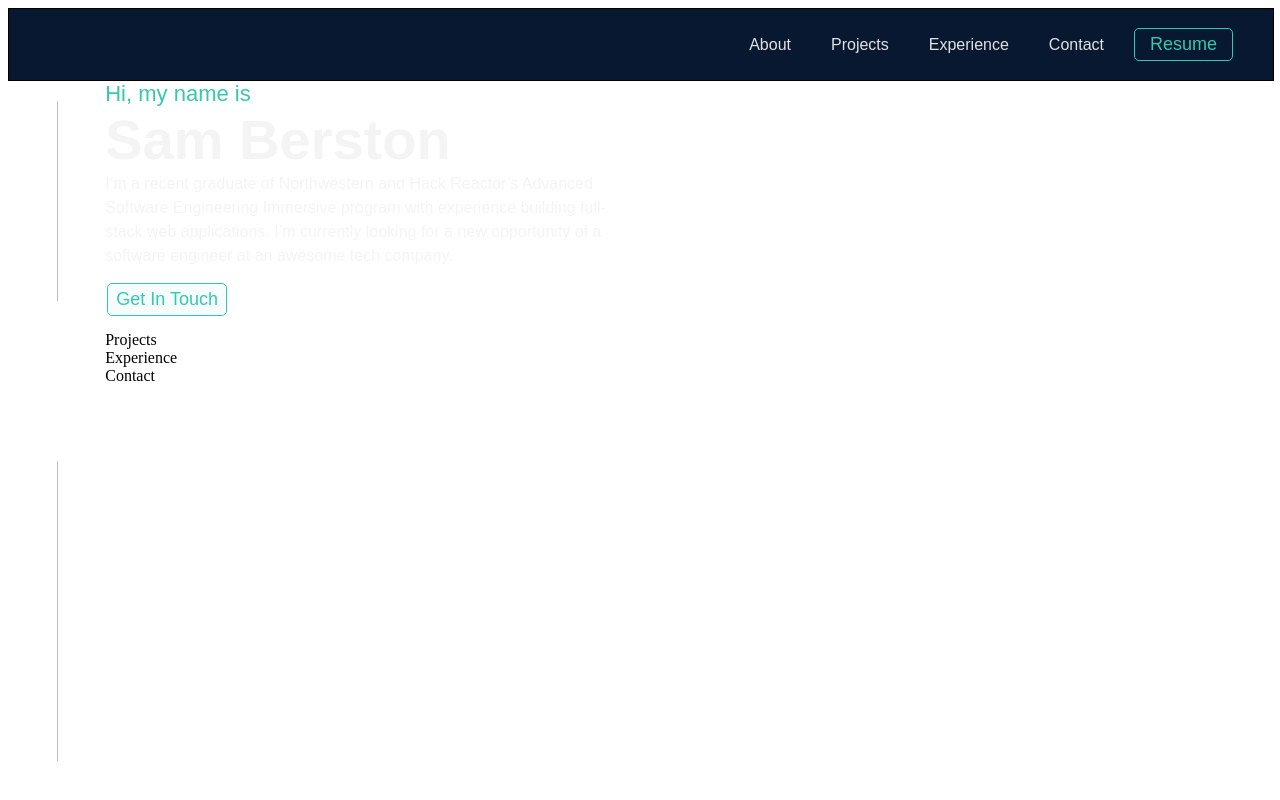
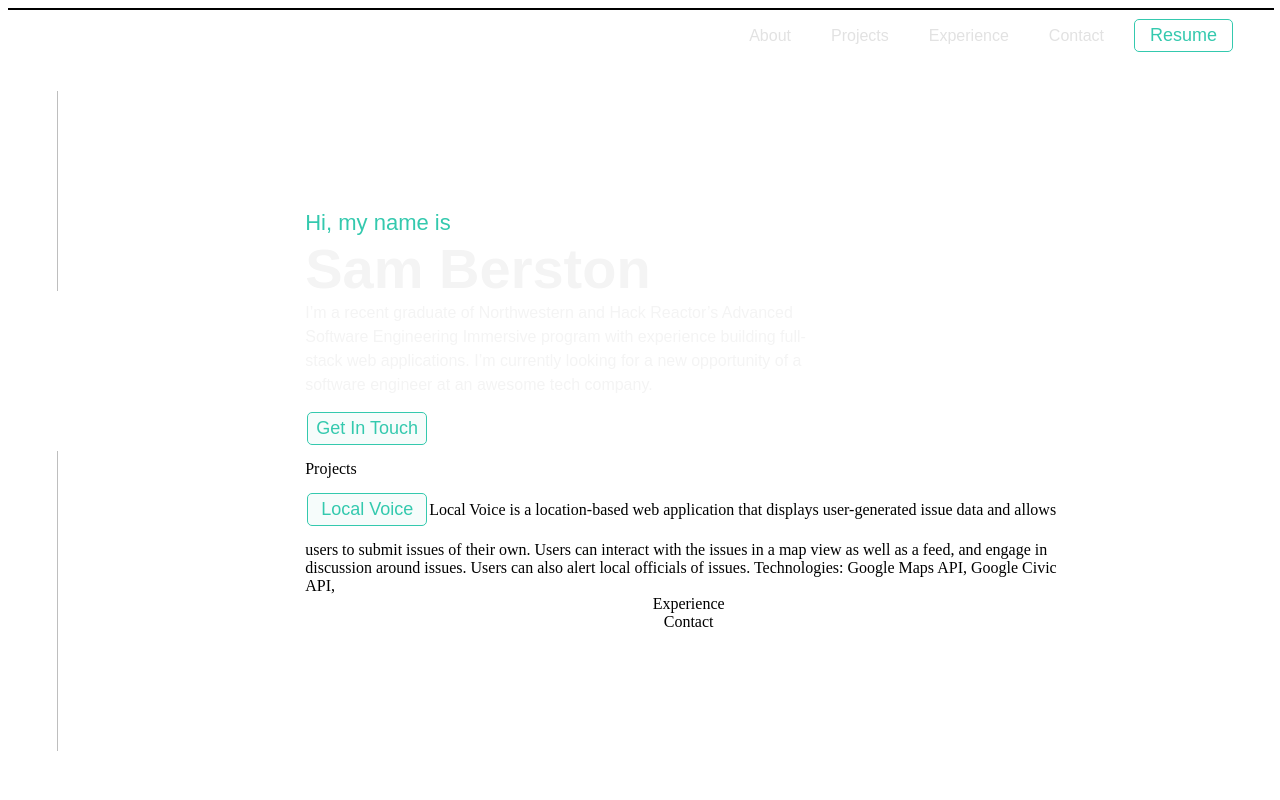
Before and after one commit to samuelberston/javascript_test, a React app: page / in a window 1280 px wide. Shown: the top 800 px of the page. Built offline with nearby package versions, Linux system fonts and the light colour scheme; the HTML template or start-up script is replaced by a standard one.

Commit message:
projects

```diff
--- a/client/src/components/Header/Header.jsx
+++ b/client/src/components/Header/Header.jsx
@@ -3,7 +3,7 @@ import React from 'react';
 import css from './Header.module.css';
 
 const Header = () => (
-  <div id="header" className={css.header}>
+  <nav id="header" className={css.header}>
     <div id="about" className={css.module}>
       About
     </div>
@@ -19,7 +19,7 @@ const Header = () => (
     <div id={css.resume} className={css.module}>
       Resume
     </div>
-  </div>
+  </nav>
 );
 
 export default Header;
--- a/client/src/components/Header/Header.module.css
+++ b/client/src/components/Header/Header.module.css
@@ -1,4 +1,6 @@
 .header {
+  position: fixed;
+  top: 0px;
   display: flex;
   flex-direction: row;
   align-items: center;
--- a/client/src/components/Links/Links.module.css
+++ b/client/src/components/Links/Links.module.css
@@ -33,9 +33,6 @@
 }
 
 .link:hover {
-  margin: 8px;
-  padding: 8px;
-  font-size: 30px;
   color: #34C9AE;
   cursor: pointer;
 }
--- a/client/src/components/Main/About/About.module.css
+++ b/client/src/components/Main/About/About.module.css
@@ -1,6 +1,7 @@
 .about {
   display: flex;
   flex-direction: column;
+  align-items: flex-start;
 }
 
 .intro {
@@ -21,7 +22,7 @@
 }
 
 .bio {
-  width: 45%;
+  width: 70%;
   line-height: 24px;
 }
 
--- a/client/src/components/Main/Main.jsx
+++ b/client/src/components/Main/Main.jsx
@@ -5,8 +5,10 @@ import Projects from './Projects/Projects.jsx';
 import Experience from './Experience/Experience.jsx';
 import Contact from './Contact/Contact.jsx';
 
+import css from './Main.module.css';
+
 const Main = () => (
-  <div id="main">
+  <div id="main" className={css.main}>
     <About />
     <Projects />
     <Experience />
--- /dev/null
+++ b/client/src/components/Main/Main.module.css
@@ -0,0 +1,8 @@
+.main {
+  margin: 200px;
+  display: flex;
+  flex-direction: column;
+  justify-content: center;
+  align-items: center;
+  overflow: scroll;
+}
--- a/client/src/components/Main/Projects/Projects.jsx
+++ b/client/src/components/Main/Projects/Projects.jsx
@@ -3,6 +3,16 @@ import React from 'react';
 const Projects = () => (
   <div id="Projects">
     Projects
+    <div>
+      <button type="button">
+        Local Voice
+      </button>
+      Local Voice is a location-based web application that displays user-generated issue data and
+      allows users to submit issues of their own. Users can interact with the issues in a map view
+      as well as a feed, and engage in discussion around issues.
+      Users can also alert local officials of issues.
+      Technologies: Google Maps API, Google Civic API,
+    </div>
   </div>
 );
 
```
Also changed, not shown: client/public/bundle.js, 2 other files (tests, documents, lock files or other folders).
